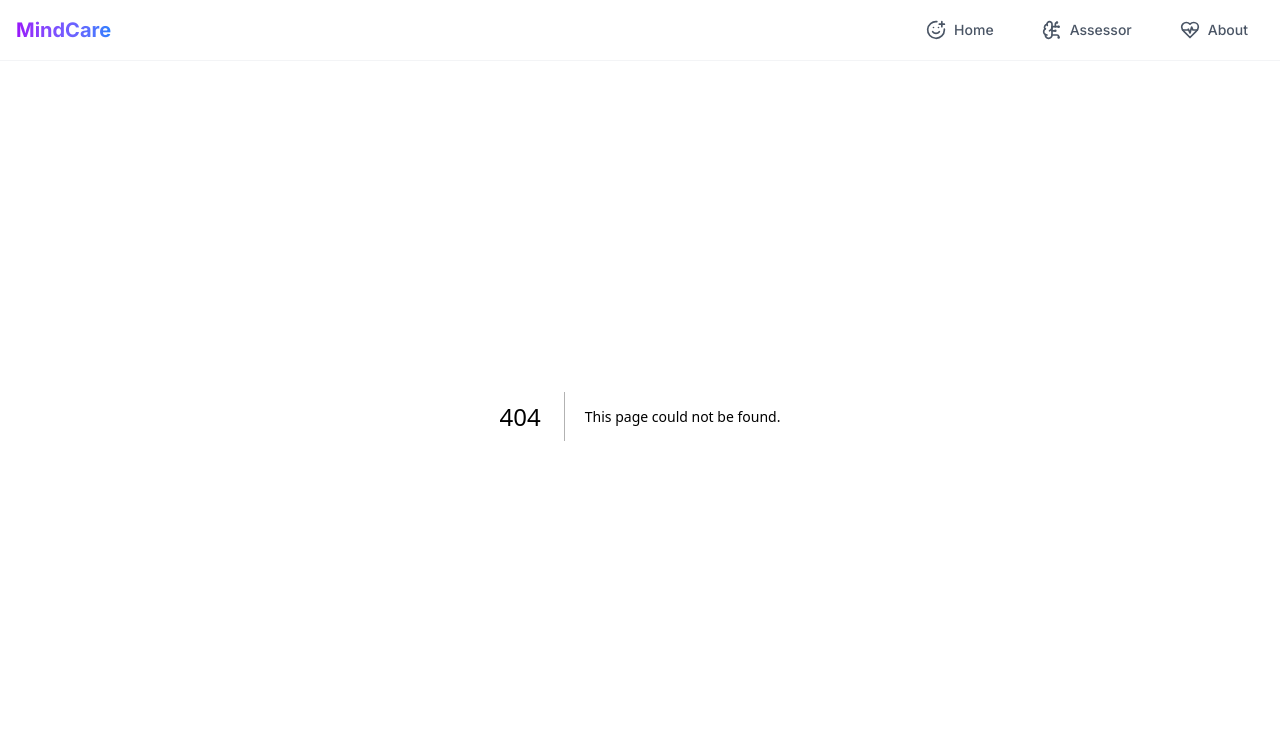
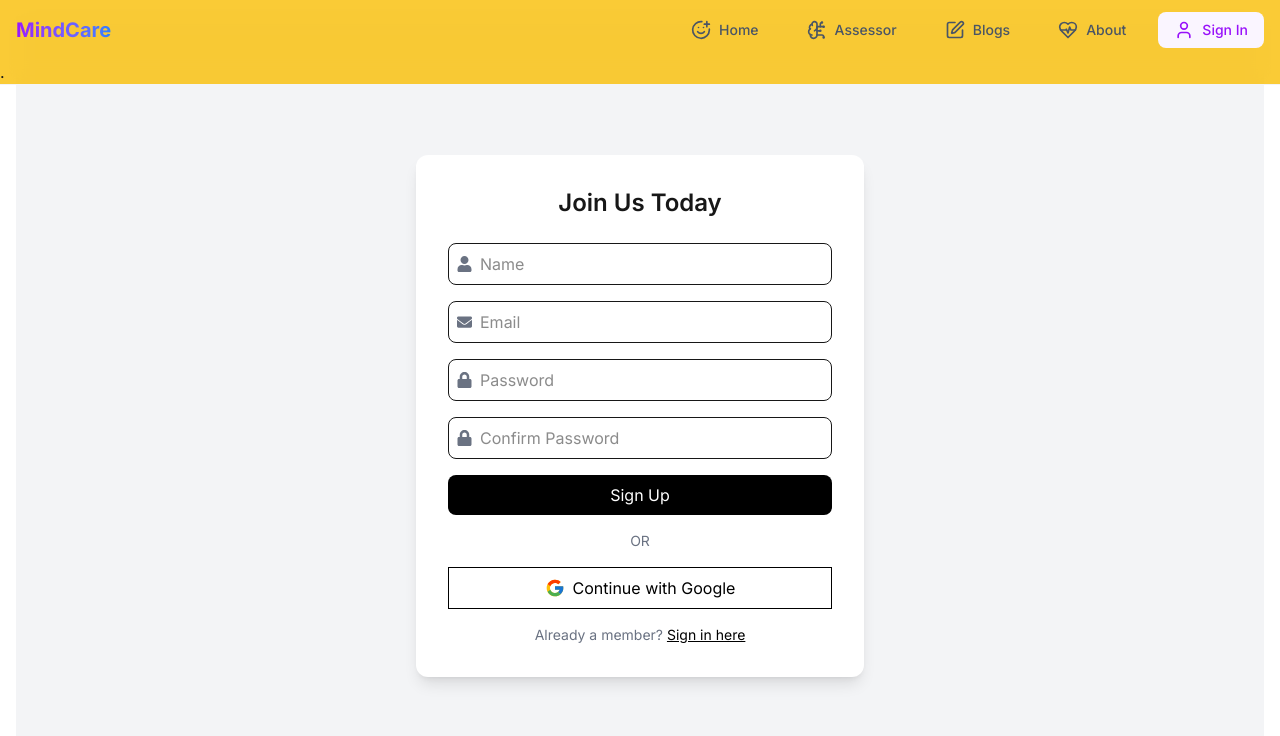
Before and after one commit to joynous/MindCare, a Next.js app: page /sign-in in a window 1280 px wide. Before the commit this address had no page. Shown: the top 736 px of the page. Built offline with nearby package versions, Linux system fonts and the light colour scheme.

Commit message:
Sign up , blog and 404 not found papges has been added

```diff
--- a/package.json
+++ b/package.json
@@ -16,7 +16,8 @@
     "next": "15.2.0",
     "openai": "^4.86.1",
     "react": "^19.0.0",
-    "react-dom": "^19.0.0"
+    "react-dom": "^19.0.0",
+    "react-icons": "^5.5.0"
   },
   "devDependencies": {
     "@eslint/eslintrc": "^3",
--- /dev/null
+++ b/src/app/blogs/[slug]/page.tsx
@@ -0,0 +1,86 @@
+import { notFound } from 'next/navigation';
+import Image from 'next/image';
+
+// Mock data for blog posts (replace with real data from an API or CMS)
+const blogPosts = [
+  {
+    id: 1,
+    slug: 'how-to-reduce-stress',
+    title: 'How to Reduce Stress in Daily Life',
+    content: `
+      <p>Stress is a common part of life, but it doesn't have to control you. Here are some practical tips to reduce stress:</p>
+      <ul>
+        <li>Practice deep breathing exercises</li>
+        <li>Take regular breaks during work</li>
+        <li>Engage in physical activity</li>
+        <li>Spend time with loved ones</li>
+      </ul>
+    `,
+    date: '2023-10-15',
+    image: '/images/blog1.jpg', // Replace with actual image path
+  },
+  {
+    id: 2,
+    slug: 'benefits-of-meditation',
+    title: 'The Benefits of Meditation',
+    content: `
+      <p>Meditation has been proven to improve mental and physical health. Here are some benefits:</p>
+      <ul>
+        <li>Reduces anxiety and depression</li>
+        <li>Improves focus and concentration</li>
+        <li>Lowers blood pressure</li>
+        <li>Enhances self-awareness</li>
+      </ul>
+    `,
+    date: '2023-10-10',
+    image: '/images/blog2.jpg', // Replace with actual image path
+  },
+  {
+    id: 3,
+    slug: 'digital-detox-tips',
+    title: '5 Tips for a Successful Digital Detox',
+    content: `
+      <p>Taking a break from screens can help you reconnect with the real world. Here are 5 tips:</p>
+      <ol>
+        <li>Set specific times for checking emails and social media</li>
+        <li>Turn off notifications</li>
+        <li>Spend time outdoors</li>
+        <li>Engage in offline hobbies</li>
+        <li>Practice mindfulness</li>
+      </ol>
+    `,
+    date: '2023-10-05',
+    image: '/images/blog3.jpg', // Replace with actual image path
+  },
+];
+
+export default function BlogPostPage({ params }: { params: { slug: string } }) {
+  const post = blogPosts.find((post) => post.slug === params.slug);
+
+  if (!post) {
+    notFound(); // Show 404 page if the post is not found
+  }
+
+  return (
+    <div className="min-h-screen bg-gradient-to-b from-purple-50 to-blue-50 pt-20">
+      <div className="container mx-auto px-4 py-12">
+        <div className="max-w-3xl mx-auto bg-white rounded-xl shadow-lg p-8">
+          <div className="relative h-64 mb-8">
+            <Image
+              src={post.image}
+              alt={post.title}
+              fill
+              className="object-cover rounded-lg"
+            />
+          </div>
+          <h1 className="text-3xl font-bold text-gray-800 mb-4">{post.title}</h1>
+          <p className="text-sm text-gray-500 mb-6">{post.date}</p>
+          <div
+            className="prose prose-lg text-gray-700"
+            dangerouslySetInnerHTML={{ __html: post.content }}
+          />
+        </div>
+      </div>
+    </div>
+  );
+}
--- /dev/null
+++ b/src/app/blogs/page.tsx
@@ -0,0 +1,47 @@
+import Link from 'next/link';
+import BlogCard from '../components/BlogCard';
+
+// Mock data for blog posts (replace with real data from an API or CMS)
+const blogPosts = [
+  {
+    id: 1,
+    slug: 'how-to-reduce-stress',
+    title: 'How to Reduce Stress in Daily Life',
+    excerpt: 'Learn practical tips to manage stress and improve your mental well-being.',
+    date: '2023-10-15',
+    image: '/images/blog1.jpg', // Replace with actual image path
+  },
+  {
+    id: 2,
+    slug: 'benefits-of-meditation',
+    title: 'The Benefits of Meditation',
+    excerpt: 'Discover how meditation can improve your mental and physical health.',
+    date: '2023-10-10',
+    image: '/images/blog2.jpg', // Replace with actual image path
+  },
+  {
+    id: 3,
+    slug: 'digital-detox-tips',
+    title: '5 Tips for a Successful Digital Detox',
+    excerpt: 'Take a break from screens and reconnect with the real world.',
+    date: '2023-10-05',
+    image: '/images/blog3.jpg', // Replace with actual image path
+  },
+];
+
+export default function BlogPage() {
+  return (
+    <div className="min-h-screen bg-gradient-to-b from-purple-50 to-blue-50 pt-20">
+      <div className="container mx-auto px-4 py-12">
+        <h1 className="text-4xl font-bold text-gray-800 mb-8 text-center">
+          Blog
+        </h1>
+        <div className="grid grid-cols-1 md:grid-cols-2 lg:grid-cols-3 gap-6">
+          {blogPosts.map((post) => (
+            <BlogCard key={post.id} post={post} />
+          ))}
+        </div>
+      </div>
+    </div>
+  );
+}
--- /dev/null
+++ b/src/app/components/BlogCard.tsx
@@ -0,0 +1,33 @@
+import Link from 'next/link';
+import Image from 'next/image';
+
+interface BlogPost {
+  id: number;
+  slug: string;
+  title: string;
+  excerpt: string;
+  date: string;
+  image: string;
+}
+
+export default function BlogCard({ post }: { post: BlogPost }) {
+  return (
+    <Link href={`/blogs/${post.slug}`}>
+      <div className="bg-white rounded-xl shadow-lg overflow-hidden hover:shadow-xl transition-shadow duration-300">
+        <div className="relative h-48">
+          <Image
+            src={post.image}
+            alt={post.title}
+            fill
+            className="object-cover"
+          />
+        </div>
+        <div className="p-6">
+          <h2 className="text-xl font-bold text-gray-800 mb-2">{post.title}</h2>
+          <p className="text-gray-600 mb-4">{post.excerpt}</p>
+          <p className="text-sm text-gray-500">{post.date}</p>
+        </div>
+      </div>
+    </Link>
+  );
+}
--- a/src/app/components/Navigation.tsx
+++ b/src/app/components/Navigation.tsx
@@ -2,7 +2,7 @@
 'use client';
 import Link from 'next/link';
 import { usePathname } from 'next/navigation';
-import { BrainCircuit, HeartPulse, SmilePlus } from 'lucide-react';
+import { BrainCircuit, HeartPulse, PenBox, SmilePlus , User} from 'lucide-react';
 
 export default function Navigation() {
   const pathname = usePathname();
@@ -10,14 +10,16 @@ export default function Navigation() {
   const navLinks = [
     { name: 'Home', href: '/', icon: <SmilePlus size={20} /> },
     { name: 'Assessor', href: '/assessor', icon: <BrainCircuit size={20} /> },
+    { name: 'Blogs', href: '/blogs', icon: <PenBox size={20} /> },
     { name: 'About', href: '/about', icon: <HeartPulse size={20} /> },
+    { name: 'Sign In', href: '/sign-in', icon: <User size={20}/>},
   ];
 
   return (
-    <nav className="bg-white/80 backdrop-blur-md border-b border-gray-100 fixed w-full top-0 z-50">
+    <nav className="bg-[#F9BF04]/80 backdrop-blur-md border-b border-gray-100 fixed w-full top-0 z-50">
       <div className="container mx-auto px-4 py-3 flex items-center justify-between">
         <span className="text-xl font-bold bg-gradient-to-r from-purple-600 to-blue-500 bg-clip-text text-transparent">
-          MindCare
+          <a href='/'>MindCare</a>
         </span>
         <div className="flex space-x-4">
           {navLinks.map((link) => (
@@ -35,7 +37,8 @@ export default function Navigation() {
             </Link>
           ))}
         </div>
-      </div>
+      </div>.
+
     </nav>
   );
 }
--- /dev/null
+++ b/src/app/not-found.tsx
@@ -0,0 +1,26 @@
+import Link from 'next/link';
+
+export default function NotFound() {
+  return (
+    <div className="min-h-screen bg-gradient-to-b from-purple-50 to-blue-50 flex items-center justify-center p-4">
+      <div className="max-w-md w-full text-center">
+        {/* 404 Heading */}
+        <h1 className="text-9xl font-bold text-gray-800 mb-4">404</h1>
+        <h2 className="text-2xl font-semibold text-gray-800 mb-4">Page Not Found</h2>
+
+        {/* Message */}
+        <p className="text-gray-600 mb-8">
+          Oops! The page you're looking for doesn't exist or has been moved.
+        </p>
+
+        {/* Back to Home Button */}
+        <Link
+          href="/"
+          className="inline-block bg-purple-600 text-white px-6 py-2 rounded-lg hover:bg-purple-700 transition-all"
+        >
+          Go Back Home
+        </Link>
+      </div>
+    </div>
+  );
+}
--- /dev/null
+++ b/src/app/sign-in/page.tsx
@@ -0,0 +1,69 @@
+"use client";
+
+import { useState } from 'react';
+import { FaUser, FaLock, FaEnvelope } from 'react-icons/fa';
+import { FcGoogle } from 'react-icons/fc';
+
+export default function Signup() {
+  const [password, setPassword] = useState('');
+  const [error, setError] = useState('');
+
+  const validatePassword = (e: React.ChangeEvent<HTMLInputElement>) => {
+    const value = e.target.value;
+    setPassword(value);
+    const regex = /^(?=.*[a-z])(?=.*[A-Z])(?=.*\d)[A-Za-z\d]{6,20}$/;
+    if (!regex.test(value)) {
+      setError('Password should be 6 to 20 characters long with at least 1 numeric, 1 lowercase, and 1 uppercase letter');
+    } else {
+      setError('');
+    }
+  };
+
+  return (
+    <div className="min-h-screen flex items-center justify-center bg-gray-100">
+      <div className="w-full max-w-md shadow-lg rounded-xl p-8 bg-white">
+        <h1 className="text-2xl font-semibold text-center mb-6">Join Us Today</h1>
+        <div className="space-y-4">
+          <div className="flex items-center border rounded-lg p-2">
+            <FaUser className="mr-2 text-gray-500" />
+            <input type="text" placeholder="Name" className="w-full outline-none" />
+          </div>
+          <div className="flex items-center border rounded-lg p-2">
+            <FaEnvelope className="mr-2 text-gray-500" />
+            <input type="email" placeholder="Email" className="w-full outline-none" />
+          </div>
+          <div className="flex items-center border rounded-lg p-2 relative">
+            <FaLock className="mr-2 text-gray-500" />
+            <input
+              type="password"
+              placeholder="Password"
+              className="w-full outline-none"
+              value={password}
+              onChange={validatePassword}
+            />
+          </div>
+          <div className="flex items-center border rounded-lg p-2 relative">
+            <FaLock className="mr-2 text-gray-500" />
+            <input
+              type="password"
+              placeholder="Confirm Password"
+              className="w-full outline-none"
+              value={password}
+              onChange={validatePassword}
+            />
+          </div>
+          {error && <p className="text-red-500 text-sm">{error}</p>}
+          <button className="w-full bg-black text-white rounded-lg py-2">Sign Up</button>
+          <div className="text-center text-sm text-gray-500">OR</div>
+          <button className="w-full bg-white text-black border flex items-center justify-center py-2">
+            <FcGoogle className="w-5 h-5 mr-2" />
+            Continue with Google
+          </button>
+          <p className="text-center text-sm text-gray-500">
+            Already a member? <a href="/signin" className="text-black underline">Sign in here</a>
+          </p>
+        </div>
+      </div>
+    </div>
+  );
+}
```
Also changed, not shown: 1 other file (tests, documents, lock files or other folders).
